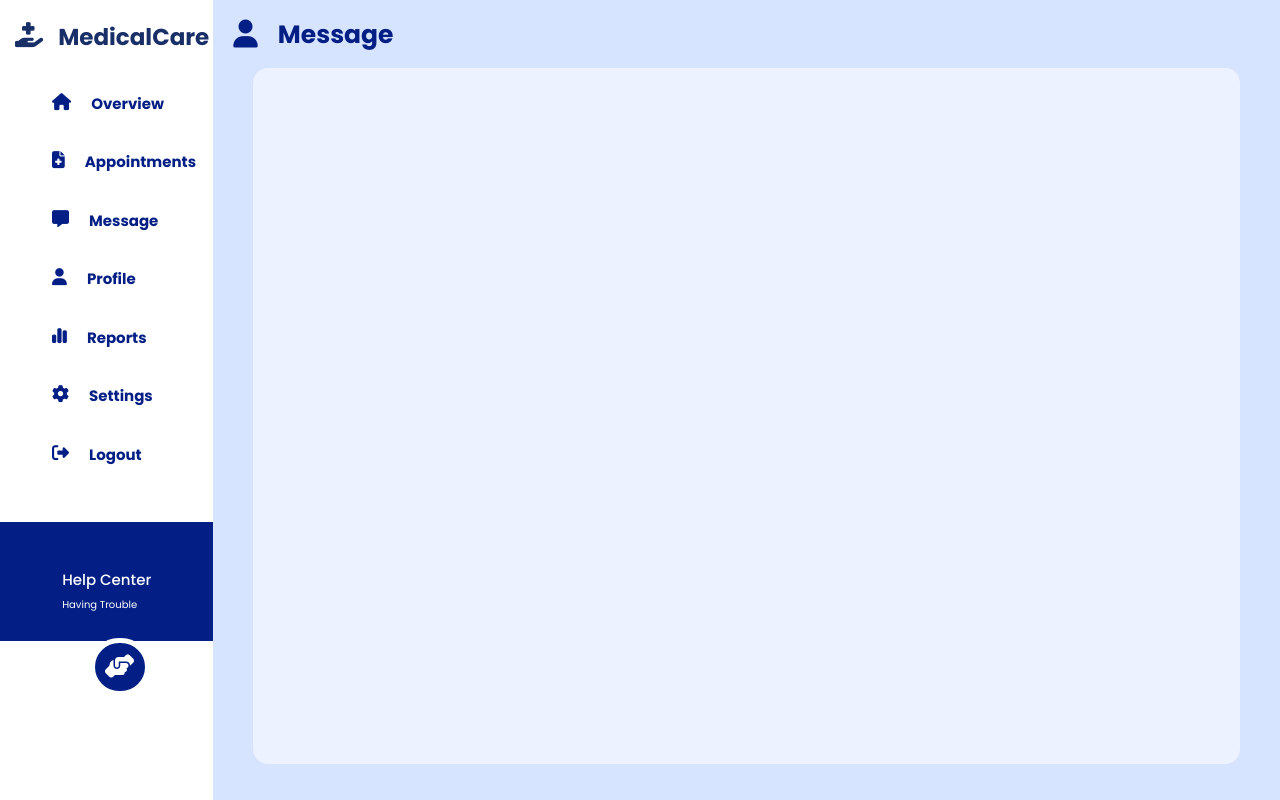
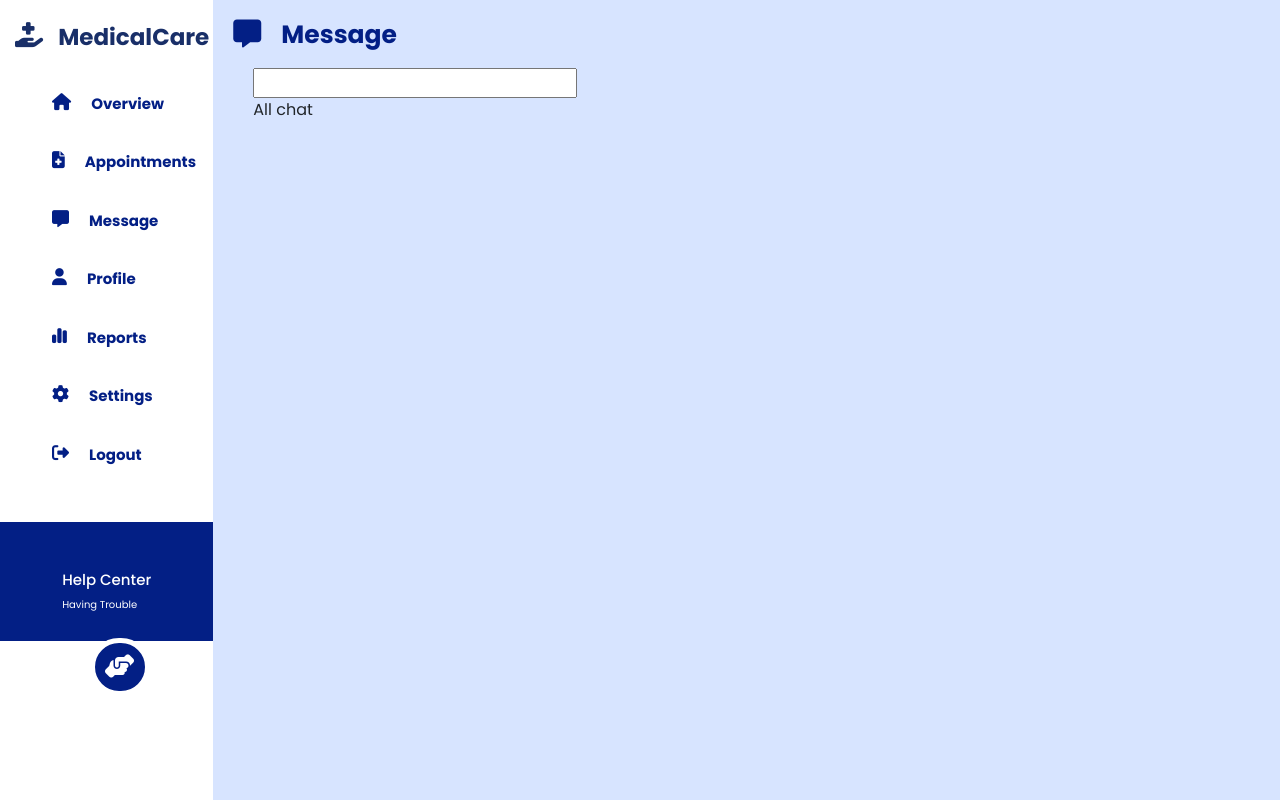
Before and after one commit to sarucm1017/Healthcare_Management-Frontend, a React (Create React App) app: page /patientmessage in a window 1280 px wide. Built offline with nearby package versions, Linux system fonts and the light colour scheme; a web font is replaced by a local one.

Commit message:
message-patient

```diff
--- a/src/Componets/Layout/Message/Patient/PatientMessage.jsx
+++ b/src/Componets/Layout/Message/Patient/PatientMessage.jsx
@@ -13,7 +13,7 @@ const PatientMessage = () => {
               <div className="nav_bar_section">
                 <div className="left_section">
                   <div className="icon_part">
-                  <i class="fa-solid fa-user"></i>
+                  <i class="fa-solid fa-message"></i>
                   </div>
                   <div className="title_part">
                     <h4>Message</h4>
@@ -22,8 +22,19 @@ const PatientMessage = () => {
                 <div className="right_section"></div>
               </div>
               <div className="main_section">
-                <div className="col-md-12 profilefullSection">
+                <div className="col-md-12">
+                   <div className="col-md-4">
+                    <div className="head_searchSection">
+                        <input type="text" />
+                    </div>
+                    <div className="classification-section">
+                        <div><p>All chat</p></div>
+                    </div>
+                    <div className="chatSection">
 
+                    </div>
+                    </div>
+                   <div className="col-md-7"></div>
                 </div>
               </div>
             </div>
```
Also changed, not shown: src/Componets/Layout/Dashborad/Patients/PatientsdashboardSidesection.jsx (+7 -9 lines).
